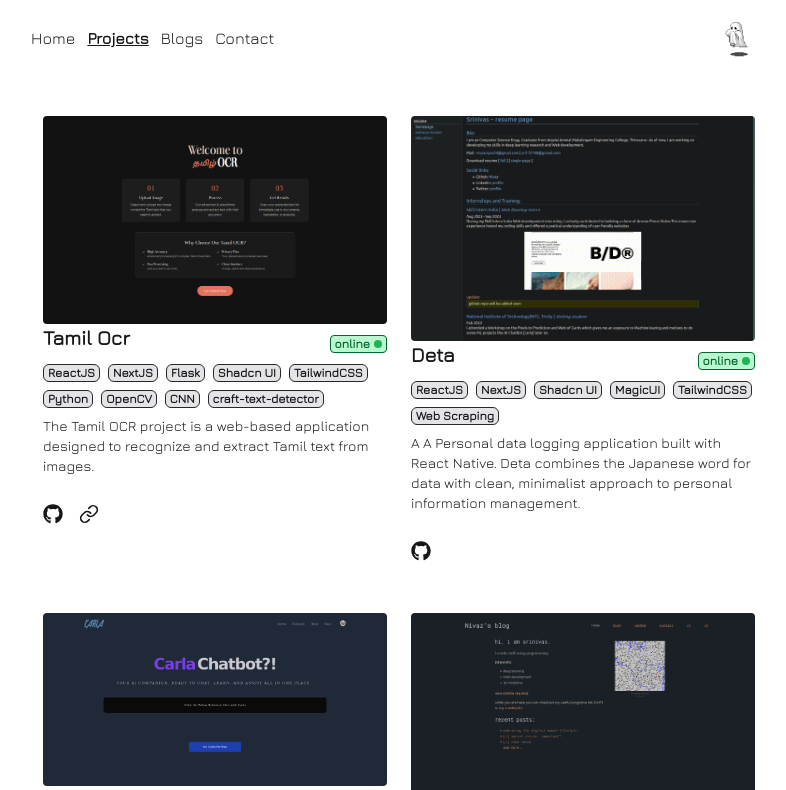
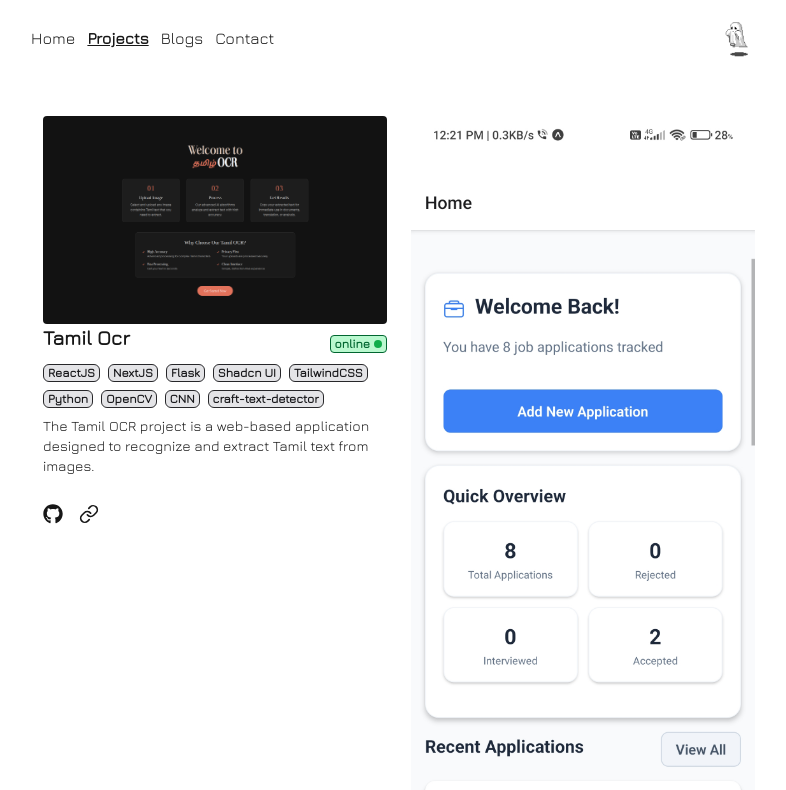
Before and after one commit to Nivas7/portfolio_v2, a Next.js app: page /projects in a window 1280 px wide. Shown: the top 790 px of the page, without its empty margins (241-1027 px from the left). Built offline with nearby package versions, Linux system fonts and the light colour scheme.

Commit message:
Adding Deta Home Page

```diff
--- a/app/layout.tsx
+++ b/app/layout.tsx
@@ -12,11 +12,11 @@ export const metadata: Metadata = {
   openGraph: {
     title: "Srinivas",
     description: "Personal Portfolio of Srinivas",
-    url: "https://nivas-portfolio-v2.vercel.app/", // Replace with your actual domain
+    url: "https://nivas-portfolio-v2.vercel.app/",
     siteName: "Srinivas Portfolio",
     images: [
       {
-        url: "https://nivas-portfolio-v2.vercel.app//api/og", // Replace with your actual OG image URL
+        url: "https://nivas-portfolio-v2.vercel.app//api/og",
         width: 1200,
         height: 630,
         alt: "Srinivas Portfolio OG Image",
--- a/data/projects.ts
+++ b/data/projects.ts
@@ -21,8 +21,8 @@ export const projects: Project[] = [
   {
     title: "Deta",
     description: "A A Personal data logging application built with React Native. Deta combines the Japanese word for data with clean, minimalist approach to personal information management.",
-        imgPath: "/project-images/sample.png",
-        techs: ["ReactJS", "NextJS", "Shadcn UI", "MagicUI", "TailwindCSS", "Web Scraping"],
+    imgPath: "/project-images/Deta_Home.jpg",
+    techs: ["React Native", "SanKey Flow", "React Native Svg", "Expo", "React Native Web View"],
     githubLink: "https://github.com/nivas7/deta",
     liveLink: "",
     status: 'online'
```
Also changed, not shown: data/blogs.ts (indentation only), public/project-images/Deta_Home.jpg (added), public/project-images/sample.png (deleted). Lines whose indentation alone changed are shown as unchanged.
